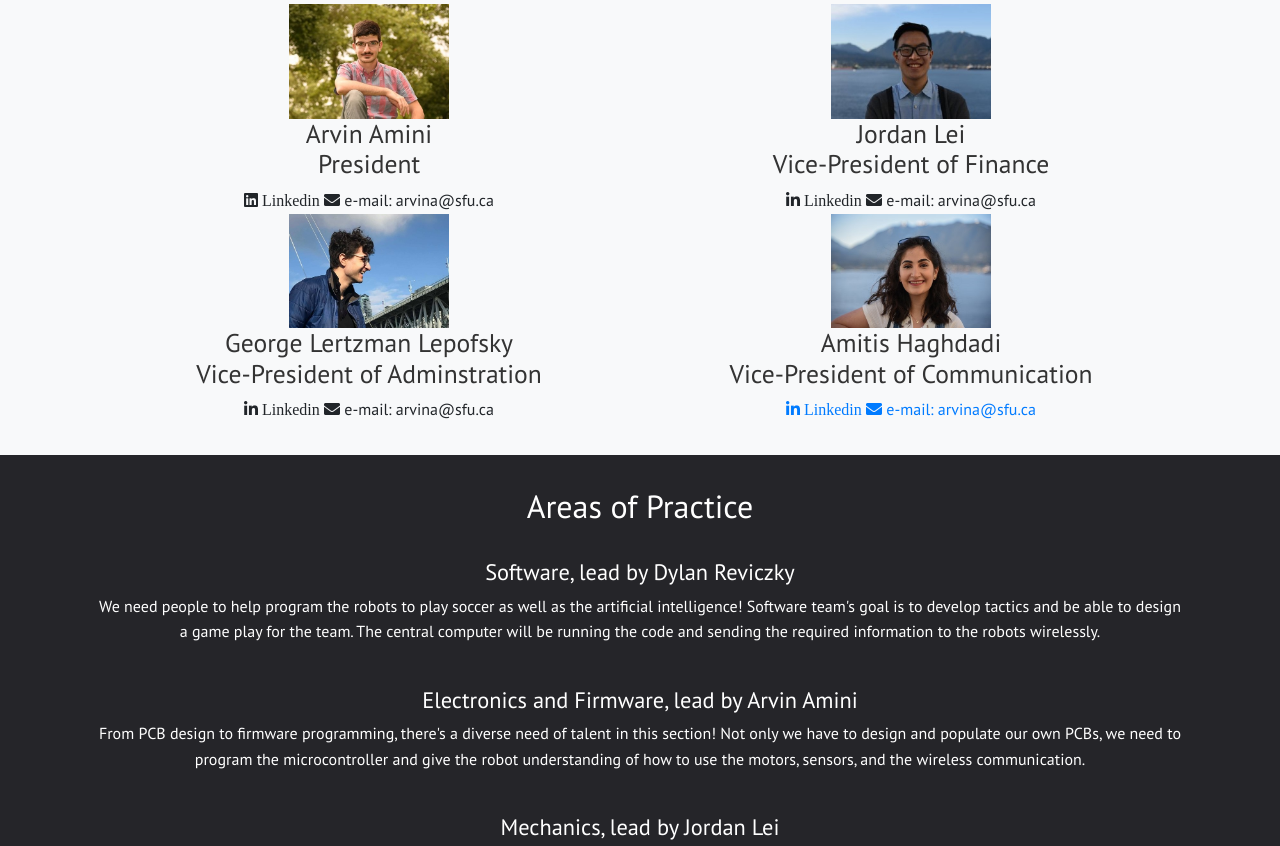
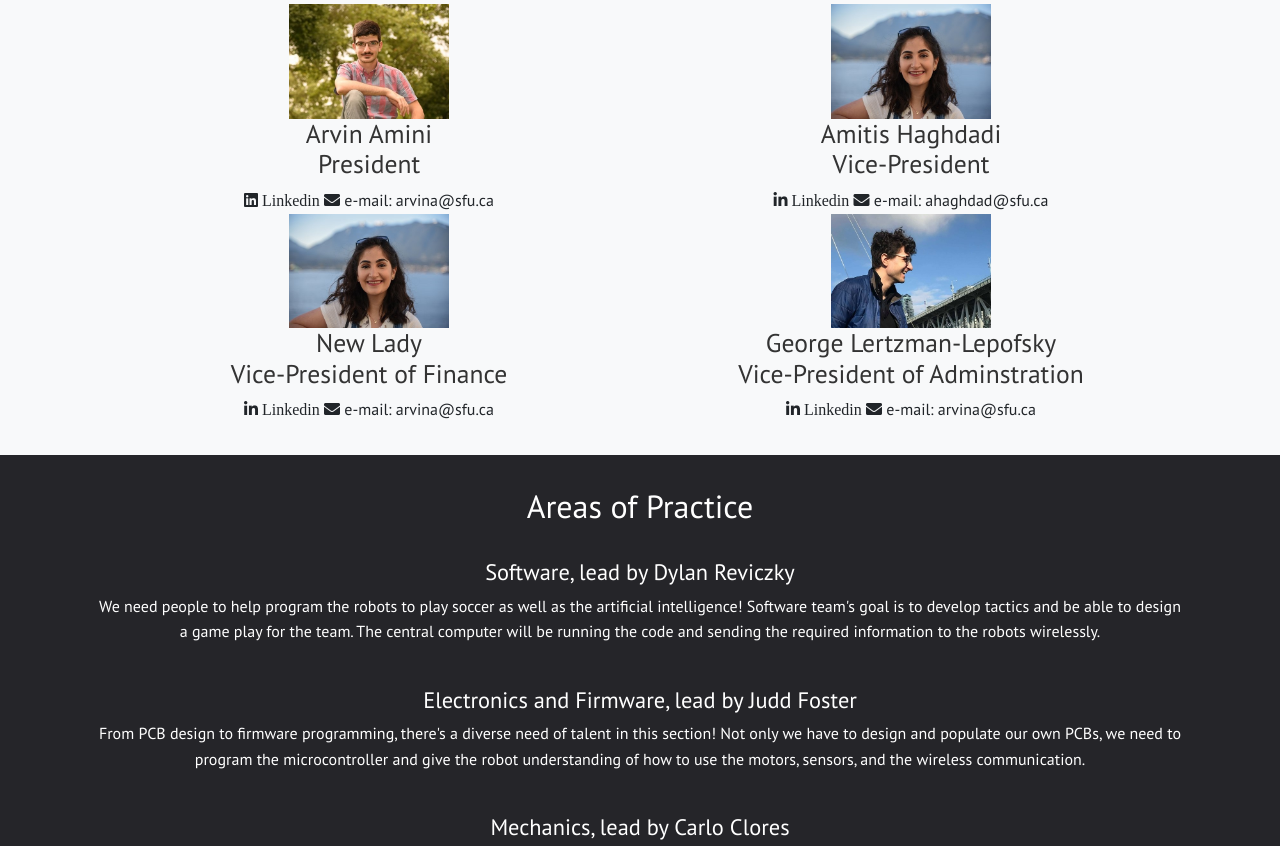
Before and after one commit to SFURobotSoccer/SFURS_Website, a plain HTML site: page index.html in a window 1280 px wide. Shown: the part 874-1720 px from the top of the page. Drawn offline with nearby package versions, Linux system fonts and the light colour scheme.

Commit message:
Add files via upload

```diff
--- a/index.html
+++ b/index.html
@@ -6,9 +6,8 @@
     <meta name="viewport" content="width=device-width, initial-scale=1.0">
     <meta http-equiv="X-UA-Compatible" content="ie=edge">
 
-    <meta name="description" content="SFU Robot Soccer Club. Site made my Khizr Ali Pardhan. Alik604 ">
-    <meta name="keywords" content=" SFU, Simon fraser, university, robot, soccor, club, alik604, ali, khizr, pardhan ">
-    <meta name="author" content="Khizr Ali Pardhan @ Alik604">
+    <meta name="description" content="SFU Robot Soccer Club.">
+    <meta name="keywords" content=" SFU, Simon Fraser, university, robot, soccer, club">
     <meta name="viewport" content="width=device-width, initial-scale=1.0">
 
 
@@ -123,16 +122,16 @@
                 </div>
 
                 <div id="r">
-                    <img src="img/jordan.jpg" alt="">
+                    <img src="img/amitis.jpg" alt="">
 
                     <div class="container">
-                        <h4>Jordan Lei <br> Vice-President of Finance</h4>
+                        <h4>Amitis Haghdadi <br> Vice-President</h4>
                     </div>
-                    <div><a href="https://www.linkedin.com/in/jordanlei/" class="btn-light">
+                    <div><a href="https://www.linkedin.com/in/amitis-haghdadi-397ba5140/" class="btn-light">
                         <i class="fab fa-linkedin-in"> Linkedin</i>
                     </a>
-                        <a href="mailto:jla522@sfu.ca@sfu.ca?Subject=SFU%20Robot%20Club" class="btn-light">
-                            <i class="fas fa-envelope"></i> e-mail: arvina@sfu.ca
+                        <a href="mailto:ahaghdad@sfu.ca?Subject=SFU%20Robot%20Club" class="btn-light">
+                            <i class="fas fa-envelope"></i> e-mail: ahaghdad@sfu.ca
                         </a>
                     </div>
 
@@ -140,31 +139,32 @@
             </div>
             <div class="sideStackBottom">
 
+
                 <div id="ll">
+
+                    <img src="img/amitis.jpg" alt="">
+                    <div class="container">
+                        <h4>New Lady
+                            <br>Vice-President of Finance</h4>
+                    </div>
+                    <a href="https://www.linkedin.com/in/amitis-haghdadi-397ba5140/" class="btn-light">
+                        <i class="fab fa-linkedin-in"> Linkedin</i>
+                    </a>
+                    <a href="mailto:ahaghdad@sfu.ca?Subject=SFU%20Robot%20Club" class="btn-light">
+                        <i class="fas fa-envelope"></i> e-mail: arvina@sfu.ca
+                    </a>
+                </div>
+                <div id="rr">
 
                     <img src="img/george.jpg" alt="">
                     <div class="container">
-                        <h4>George Lertzman Lepofsky
+                        <h4>George Lertzman-Lepofsky
                             <br>Vice-President of Adminstration</h4>
                     </div>
                     <a href="https://www.linkedin.com/in/georgelertzmanlepofsky/" class="btn-light">
                         <i class="fab fa-linkedin-in"> Linkedin</i>
                     </a>
                     <a href="mailto:gmlertzm@sfu.ca?Subject=SFU%20Robot%20Club" class="btn-light">
-                        <i class="fas fa-envelope"></i> e-mail: arvina@sfu.ca
-                    </a>
-                </div>
-                <div id="rr">
-
-                    <img src="img/amitis.jpg" alt="">
-                    <div class="container">
-                        <h4>Amitis Haghdadi
-                            <br>Vice-President of Communication</h4>
-                    </div>
-                    <a href="https://www.linkedin.com/in/amitis-haghdadi-397ba5140/" class="btn-link">
-                        <i class="fab fa-linkedin-in"> Linkedin</i>
-                    </a>
-                    <a href="#ailto:ahaghdad@sfu.ca?Subject=SFU%20Robot%20Club" class="btn-link">
                         <i class="fas fa-envelope"></i> e-mail: arvina@sfu.ca
                     </a>
                 </div>
@@ -186,13 +186,13 @@
                 will be running the code and sending the required information to the robots wirelessly.</p>
 
             <br>
-            <h2> Electronics and Firmware, lead by Arvin Amini </h2>
+            <h2> Electronics and Firmware, lead by Judd Foster </h2>
             <p>From PCB design to firmware programming, there's a diverse need of talent in this section! Not only we
                 have to design and populate our own PCBs, we need to program the microcontroller and give the robot
                 understanding of how to use the motors, sensors, and the wireless communication. </p>
 
             <br>
-            <h2> Mechanics, lead by Jordan Lei </h2>
+            <h2> Mechanics, lead by Carlo Clores </h2>
             <p>Using 3D CAD software such as SolidWorks to design the physical robots and have fun constructing
                 everything once we finish! Mechanics team is going to design the chassis, kicker, dribbler, and put
                 everything together. It will be exciting to see how things works together.</p>
@@ -258,7 +258,7 @@
         <h3>You Can Help</h3>
         <a class="btn btn-primary"
            href="https://cas.sfu.ca/cas/login?renew=true&service=http%3A%2F%2Fgo.sfss.ca%2Fclubs%2F721%2Fjoin"
-           role="button">Join Us.</a>
+           role="button">Join</a>
 
     </div>
 </section>
@@ -272,7 +272,6 @@
 
         <p class="lead">To join our club use the join us tab in the header. Follow the directions in the SFSS website as
             you will be redirected to their portal. </p>
-        <a style="text-align: left" href="https://github.com/alik604">Made by Khizr Ali Pardhan</h5>
     </div>
 </section>
 <script src="https://code.jquery.com/jquery-3.2.1.slim.min.js" integrity="sha384-KJ3o2DKtIkvYIK3UENzmM7KCkRr/rE9/Qpg6aAZGJwFDMVNA/GpGFF93hXpG5KkN" crossorigin="anonymous"></script>
```
